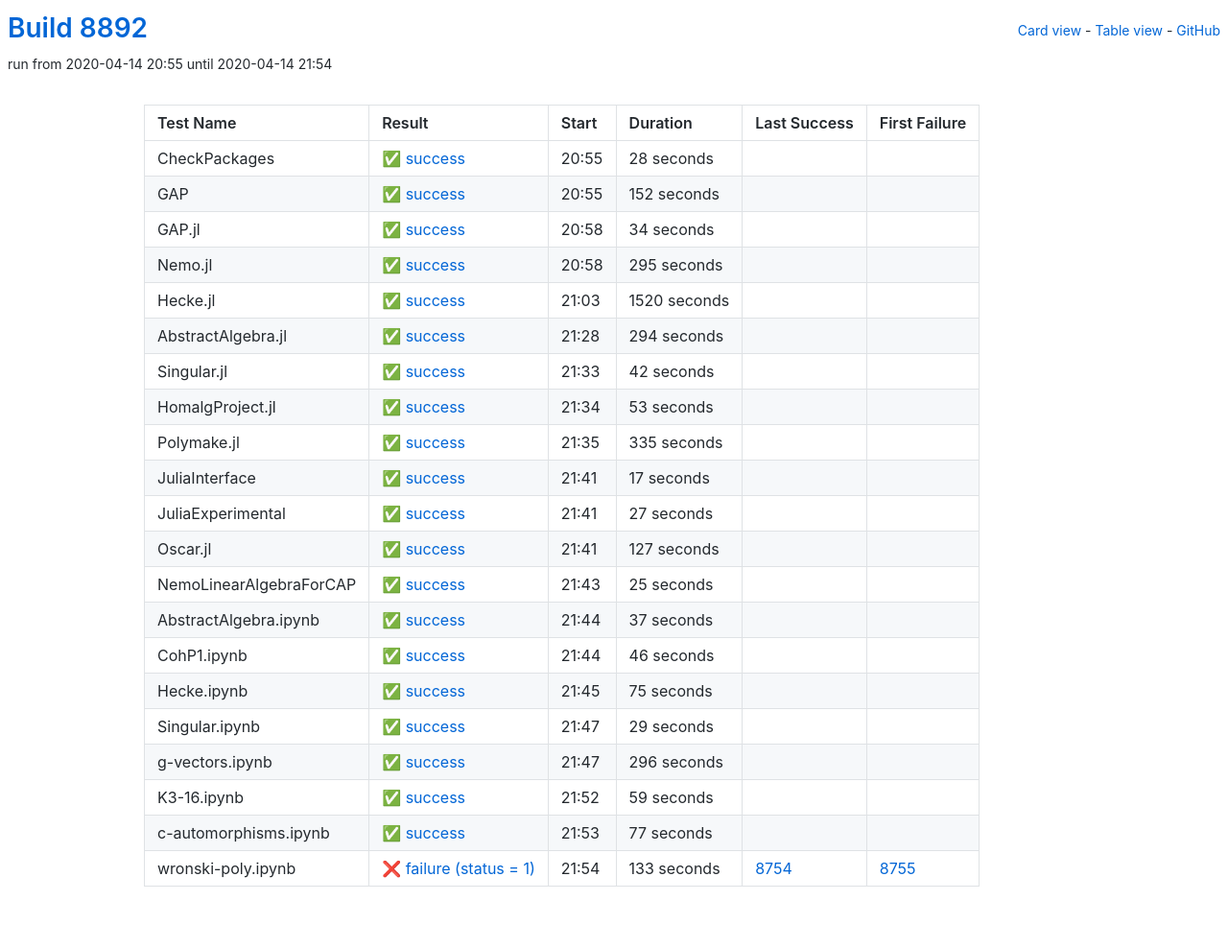
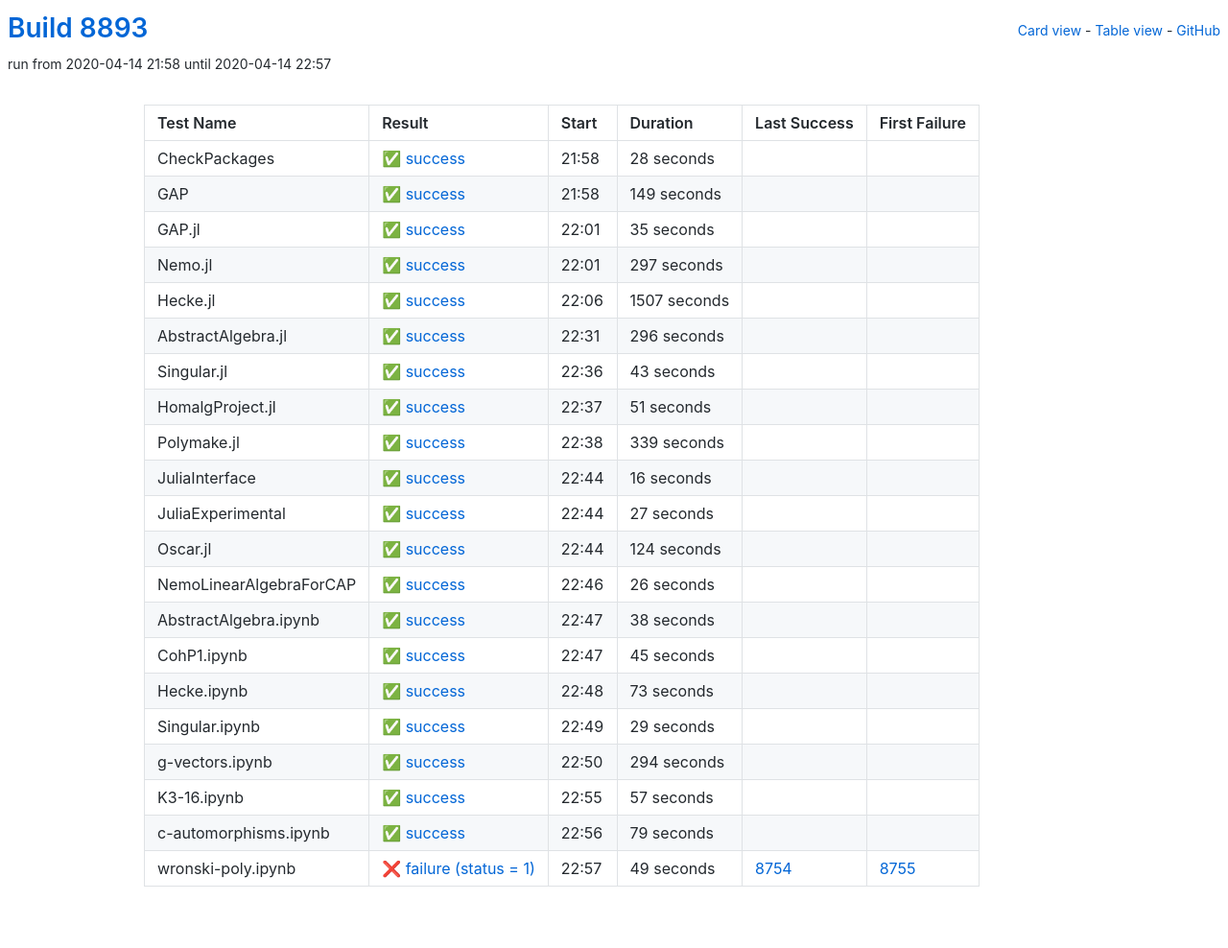
Before and after one commit to oscar-system/oscar-ci-status, a Jekyll site: the page built from table.html, in a window 1280 px wide. Shown: the whole page at 96% size. Built offline with Jekyll 4.4.1, drawn with Linux system fonts in a browser that asks for light colours.

Commit message:
Build 8893

```diff
--- a/_data/ci.yml
+++ b/_data/ci.yml
@@ -1,5 +1,5 @@
-build: 8892
-build_url: https://oscarci.mathematik.uni-kl.de/job/oscar/8892/
+build: 8893
+build_url: https://oscarci.mathematik.uni-kl.de/job/oscar/8893/
 job: oscar
 tests:
 - duration: 28
@@ -8,53 +8,185 @@ tests:
   first_failure_url: null
   last_success: false
   last_success_url: null
-  log: https://oscarci.mathematik.uni-kl.de/job/oscar/8892/artifact/logs/build-8892/CheckPackages.log
+  log: https://oscarci.mathematik.uni-kl.de/job/oscar/8893/artifact/logs/build-8893/CheckPackages.log
   name: CheckPackages
-  start: 2020-04-14 20:55
+  start: 2020-04-14 21:58
   status: success
   success: true
-- duration: 152
+- duration: 149
   exitcode: 0
   first_failure: false
   first_failure_url: null
   last_success: false
   last_success_url: null
-  log: https://oscarci.mathematik.uni-kl.de/job/oscar/8892/artifact/logs/build-8892/GAP.log
+  log: https://oscarci.mathematik.uni-kl.de/job/oscar/8893/artifact/logs/build-8893/GAP.log
   name: GAP
-  start: 2020-04-14 20:55
+  start: 2020-04-14 21:58
   status: success
   success: true
-- duration: 34
+- duration: 35
   exitcode: 0
   first_failure: false
   first_failure_url: null
   last_success: false
   last_success_url: null
-  log: https://oscarci.mathematik.uni-kl.de/job/oscar/8892/artifact/logs/build-8892/GAP.jl.log
+  log: https://oscarci.mathematik.uni-kl.de/job/oscar/8893/artifact/logs/build-8893/GAP.jl.log
   name: GAP.jl
-  start: 2020-04-14 20:58
+  start: 2020-04-14 22:01
   status: success
   success: true
-- duration: 295
+- duration: 297
   exitcode: 0
   first_failure: false
   first_failure_url: null
   last_success: false
   last_success_url: null
-  log: https://oscarci.mathematik.uni-kl.de/job/oscar/8892/artifact/logs/build-8892/Nemo.jl.log
+  log: https://oscarci.mathematik.uni-kl.de/job/oscar/8893/artifact/logs/build-8893/Nemo.jl.log
   name: Nemo.jl
-  start: 2020-04-14 20:58
+  start: 2020-04-14 22:01
   status: success
   success: true
-- duration: 1520
+- duration: 1507
   exitcode: 0
   first_failure: false
   first_failure_url: null
   last_success: false
   last_success_url: null
-  log: https://oscarci.mathematik.uni-kl.de/job/oscar/8892/artifact/logs/build-8892/Hecke.jl.log
+  log: https://oscarci.mathematik.uni-kl.de/job/oscar/8893/artifact/logs/build-8893/Hecke.jl.log
   name: Hecke.jl
-  start: 2020-04-14 21:03
+  start: 2020-04-14 22:06
+  status: success
+  success: true
+- duration: 296
+  exitcode: 0
+  first_failure: false
+  first_failure_url: null
+  last_success: false
+  last_success_url: null
+  log: https://oscarci.mathematik.uni-kl.de/job/oscar/8893/artifact/logs/build-8893/AbstractAlgebra.jl.log
+  name: AbstractAlgebra.jl
+  start: 2020-04-14 22:31
+  status: success
+  success: true
+- duration: 43
+  exitcode: 0
+  first_failure: false
+  first_failure_url: null
+  last_success: false
+  last_success_url: null
+  log: https://oscarci.mathematik.uni-kl.de/job/oscar/8893/artifact/logs/build-8893/Singular.jl.log
+  name: Singular.jl
+  start: 2020-04-14 22:36
+  status: success
+  success: true
+- duration: 51
+  exitcode: 0
+  first_failure: false
+  first_failure_url: null
+  last_success: false
+  last_success_url: null
+  log: https://oscarci.mathematik.uni-kl.de/job/oscar/8893/artifact/logs/build-8893/HomalgProject.jl.log
+  name: HomalgProject.jl
+  start: 2020-04-14 22:37
+  status: success
+  success: true
+- duration: 339
+  exitcode: 0
+  first_failure: false
+  first_failure_url: null
+  last_success: false
+  last_success_url: null
+  log: https://oscarci.mathematik.uni-kl.de/job/oscar/8893/artifact/logs/build-8893/Polymake.jl.log
+  name: Polymake.jl
+  start: 2020-04-14 22:38
+  status: success
+  success: true
+- duration: 16
+  exitcode: 0
+  first_failure: false
+  first_failure_url: null
+  last_success: false
+  last_success_url: null
+  log: https://oscarci.mathematik.uni-kl.de/job/oscar/8893/artifact/logs/build-8893/JuliaInterface.log
+  name: JuliaInterface
+  start: 2020-04-14 22:44
+  status: success
+  success: true
+- duration: 27
+  exitcode: 0
+  first_failure: false
+  first_failure_url: null
+  last_success: false
+  last_success_url: null
+  log: https://oscarci.mathematik.uni-kl.de/job/oscar/8893/artifact/logs/build-8893/JuliaExperimental.log
+  name: JuliaExperimental
+  start: 2020-04-14 22:44
+  status: success
+  success: true
+- duration: 124
+  exitcode: 0
+  first_failure: false
+  first_failure_url: null
+  last_success: false
+  last_success_url: null
+  log: https://oscarci.mathematik.uni-kl.de/job/oscar/8893/artifact/logs/build-8893/Oscar.jl.log
+  name: Oscar.jl
+  start: 2020-04-14 22:44
+  status: success
+  success: true
+- duration: 26
+  exitcode: 0
+  first_failure: false
+  first_failure_url: null
+  last_success: false
+  last_success_url: null
+  log: https://oscarci.mathematik.uni-kl.de/job/oscar/8893/artifact/logs/build-8893/NemoLinearAlgebraForCAP.log
+  name: NemoLinearAlgebraForCAP
+  start: 2020-04-14 22:46
+  status: success
+  success: true
+- duration: 38
+  exitcode: 0
+  first_failure: false
+  first_failure_url: null
+  last_success: false
+  last_success_url: null
+  log: https://oscarci.mathematik.uni-kl.de/job/oscar/8893/artifact/logs/build-8893/AbstractAlgebra.ipynb.log
+  name: AbstractAlgebra.ipynb
+  start: 2020-04-14 22:47
+  status: success
+  success: true
+- duration: 45
+  exitcode: 0
+  first_failure: false
+  first_failure_url: null
+  last_success: false
+  last_success_url: null
+  log: https://oscarci.mathematik.uni-kl.de/job/oscar/8893/artifact/logs/build-8893/CohP1.ipynb.log
+  name: CohP1.ipynb
+  start: 2020-04-14 22:47
+  status: success
+  success: true
+- duration: 73
+  exitcode: 0
+  first_failure: false
+  first_failure_url: null
+  last_success: false
+  last_success_url: null
+  log: https://oscarci.mathematik.uni-kl.de/job/oscar/8893/artifact/logs/build-8893/Hecke.ipynb.log
+  name: Hecke.ipynb
+  start: 2020-04-14 22:48
+  status: success
+  success: true
+- duration: 29
+  exitcode: 0
+  first_failure: false
+  first_failure_url: null
+  last_success: false
+  last_success_url: null
+  log: https://oscarci.mathematik.uni-kl.de/job/oscar/8893/artifact/logs/build-8893/Singular.ipynb.log
+  name: Singular.ipynb
+  start: 2020-04-14 22:49
   status: success
   success: true
 - duration: 294
@@ -63,173 +195,41 @@ tests:
   first_failure_url: null
   last_success: false
   last_success_url: null
-  log: https://oscarci.mathematik.uni-kl.de/job/oscar/8892/artifact/logs/build-8892/AbstractAlgebra.jl.log
-  name: AbstractAlgebra.jl
-  start: 2020-04-14 21:28
+  log: https://oscarci.mathematik.uni-kl.de/job/oscar/8893/artifact/logs/build-8893/g-vectors.ipynb.log
+  name: g-vectors.ipynb
+  start: 2020-04-14 22:50
   status: success
   success: true
-- duration: 42
+- duration: 57
   exitcode: 0
   first_failure: false
   first_failure_url: null
   last_success: false
   last_success_url: null
-  log: https://oscarci.mathematik.uni-kl.de/job/oscar/8892/artifact/logs/build-8892/Singular.jl.log
-  name: Singular.jl
-  start: 2020-04-14 21:33
+  log: https://oscarci.mathematik.uni-kl.de/job/oscar/8893/artifact/logs/build-8893/K3-16.ipynb.log
+  name: K3-16.ipynb
+  start: 2020-04-14 22:55
   status: success
   success: true
-- duration: 53
+- duration: 79
   exitcode: 0
   first_failure: false
   first_failure_url: null
   last_success: false
   last_success_url: null
-  log: https://oscarci.mathematik.uni-kl.de/job/oscar/8892/artifact/logs/build-8892/HomalgProject.jl.log
-  name: HomalgProject.jl
-  start: 2020-04-14 21:34
+  log: https://oscarci.mathematik.uni-kl.de/job/oscar/8893/artifact/logs/build-8893/c-automorphisms.ipynb.log
+  name: c-automorphisms.ipynb
+  start: 2020-04-14 22:56
   status: success
   success: true
-- duration: 335
-  exitcode: 0
-  first_failure: false
-  first_failure_url: null
-  last_success: false
-  last_success_url: null
-  log: https://oscarci.mathematik.uni-kl.de/job/oscar/8892/artifact/logs/build-8892/Polymake.jl.log
-  name: Polymake.jl
-  start: 2020-04-14 21:35
-  status: success
-  success: true
-- duration: 17
-  exitcode: 0
-  first_failure: false
-  first_failure_url: null
-  last_success: false
-  last_success_url: null
-  log: https://oscarci.mathematik.uni-kl.de/job/oscar/8892/artifact/logs/build-8892/JuliaInterface.log
-  name: JuliaInterface
-  start: 2020-04-14 21:41
-  status: success
-  success: true
-- duration: 27
-  exitcode: 0
-  first_failure: false
-  first_failure_url: null
-  last_success: false
-  last_success_url: null
-  log: https://oscarci.mathematik.uni-kl.de/job/oscar/8892/artifact/logs/build-8892/JuliaExperimental.log
-  name: JuliaExperimental
-  start: 2020-04-14 21:41
-  status: success
-  success: true
-- duration: 127
-  exitcode: 0
-  first_failure: false
-  first_failure_url: null
-  last_success: false
-  last_success_url: null
-  log: https://oscarci.mathematik.uni-kl.de/job/oscar/8892/artifact/logs/build-8892/Oscar.jl.log
-  name: Oscar.jl
-  start: 2020-04-14 21:41
-  status: success
-  success: true
-- duration: 25
-  exitcode: 0
-  first_failure: false
-  first_failure_url: null
-  last_success: false
-  last_success_url: null
-  log: https://oscarci.mathematik.uni-kl.de/job/oscar/8892/artifact/logs/build-8892/NemoLinearAlgebraForCAP.log
-  name: NemoLinearAlgebraForCAP
-  start: 2020-04-14 21:43
-  status: success
-  success: true
-- duration: 37
-  exitcode: 0
-  first_failure: false
-  first_failure_url: null
-  last_success: false
-  last_success_url: null
-  log: https://oscarci.mathematik.uni-kl.de/job/oscar/8892/artifact/logs/build-8892/AbstractAlgebra.ipynb.log
-  name: AbstractAlgebra.ipynb
-  start: 2020-04-14 21:44
-  status: success
-  success: true
-- duration: 46
-  exitcode: 0
-  first_failure: false
-  first_failure_url: null
-  last_success: false
-  last_success_url: null
-  log: https://oscarci.mathematik.uni-kl.de/job/oscar/8892/artifact/logs/build-8892/CohP1.ipynb.log
-  name: CohP1.ipynb
-  start: 2020-04-14 21:44
-  status: success
-  success: true
-- duration: 75
-  exitcode: 0
-  first_failure: false
-  first_failure_url: null
-  last_success: false
-  last_success_url: null
-  log: https://oscarci.mathematik.uni-kl.de/job/oscar/8892/artifact/logs/build-8892/Hecke.ipynb.log
-  name: Hecke.ipynb
-  start: 2020-04-14 21:45
-  status: success
-  success: true
-- duration: 29
-  exitcode: 0
-  first_failure: false
-  first_failure_url: null
-  last_success: false
-  last_success_url: null
-  log: https://oscarci.mathematik.uni-kl.de/job/oscar/8892/artifact/logs/build-8892/Singular.ipynb.log
-  name: Singular.ipynb
-  start: 2020-04-14 21:47
-  status: success
-  success: true
-- duration: 296
-  exitcode: 0
-  first_failure: false
-  first_failure_url: null
-  last_success: false
-  last_success_url: null
-  log: https://oscarci.mathematik.uni-kl.de/job/oscar/8892/artifact/logs/build-8892/g-vectors.ipynb.log
-  name: g-vectors.ipynb
-  start: 2020-04-14 21:47
-  status: success
-  success: true
-- duration: 59
-  exitcode: 0
-  first_failure: false
-  first_failure_url: null
-  last_success: false
-  last_success_url: null
-  log: https://oscarci.mathematik.uni-kl.de/job/oscar/8892/artifact/logs/build-8892/K3-16.ipynb.log
-  name: K3-16.ipynb
-  start: 2020-04-14 21:52
-  status: success
-  success: true
-- duration: 77
-  exitcode: 0
-  first_failure: false
-  first_failure_url: null
-  last_success: false
-  last_success_url: null
-  log: https://oscarci.mathematik.uni-kl.de/job/oscar/8892/artifact/logs/build-8892/c-automorphisms.ipynb.log
-  name: c-automorphisms.ipynb
-  start: 2020-04-14 21:53
-  status: success
-  success: true
-- duration: 133
+- duration: 49
   exitcode: 1
   first_failure: 8755
   first_failure_url: https://oscarci.mathematik.uni-kl.de/job/oscar/8755/
   last_success: 8754
   last_success_url: https://oscarci.mathematik.uni-kl.de/job/oscar/8754/
-  log: https://oscarci.mathematik.uni-kl.de/job/oscar/8892/artifact/logs/build-8892/wronski-poly.ipynb.log
+  log: https://oscarci.mathematik.uni-kl.de/job/oscar/8893/artifact/logs/build-8893/wronski-poly.ipynb.log
   name: wronski-poly.ipynb
-  start: 2020-04-14 21:54
+  start: 2020-04-14 22:57
   status: failure
   success: false
```
Also changed, not shown: README.md.
